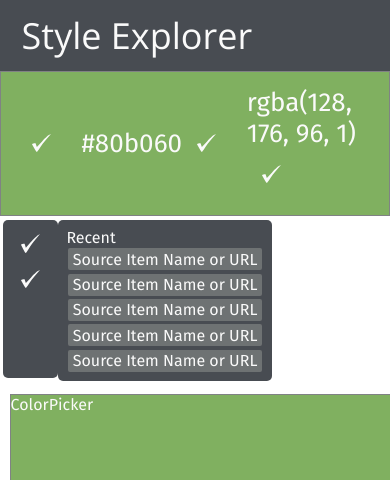
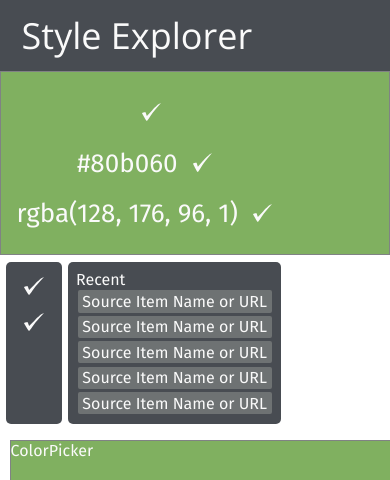
Before and after one commit to philrmass/style-explorer, a React app: page / in a window 390 px wide. Shown: the top 480 px of the page. Built offline with nearby package versions, Linux system fonts and the light colour scheme.

Commit message:
make color bar responsive

```diff
--- a/src/components/ColorBar.css
+++ b/src/components/ColorBar.css
@@ -6,9 +6,19 @@
   font-size: 2.6rem;
 }
 
+.colorItems {
+  display: flex;
+}
+
 .colorItem {
   display: flex;
   justify-content: center;
   align-items: center;
   margin-right: 0.6em;
 }
+
+@media only screen and (max-width: 600px) {
+  .colorItems {
+    flex-direction: column;
+  }
+}
--- a/src/components/ColorBar.jsx
+++ b/src/components/ColorBar.jsx
@@ -7,6 +7,7 @@ import styles from './ColorBar.css';
 function ColorBar() {
   return (
     <div className={styles.colorBar}>
+      <div className={styles.colorItems}>
         <div className={styles.colorItem}>
           <Button>
             <Icon
@@ -20,7 +21,7 @@ function ColorBar() {
               source={copyIcon} />
           </Button>
         </div>
-      <div>
+        <div className={styles.colorItem}>
           <span>rgba(128, 176, 96, 1)</span>
           <Button>
             <Icon
@@ -28,6 +29,7 @@ function ColorBar() {
           </Button>
         </div>
       </div>
+    </div>
   );
 }
 
--- a/src/components/MainPane.css
+++ b/src/components/MainPane.css
@@ -6,8 +6,13 @@
 .leftNav {
   display: flex;
   flex-direction: column;
-  padding: var(--left-nav-padding);
+  padding: var(--nav-padding);
   max-width: 20%;
+}
+
+.leftNav > * {
+  margin-right: 0;
+  margin-bottom: var(--nav-padding);
 }
 
 .content {
@@ -33,6 +38,11 @@
     max-width: 100%;
   }
 
+  .leftNav > * {
+    margin-right: var(--nav-padding);
+    margin-bottom: 0;
+  }
+
   .mainPane {
     flex-direction: column;
   }
--- a/src/index.css
+++ b/src/index.css
@@ -1,5 +1,5 @@
 :root {
-  --left-nav-padding: 0.2em;
+  --nav-padding: 0.4em;
   --content-half-padding: 0.3em;
   --border-color: #808284;
   --dark-color: #484c52;
```
Also changed, not shown: 1 other file (tests, documents, lock files or other folders). Lines whose indentation alone changed are shown as unchanged.
